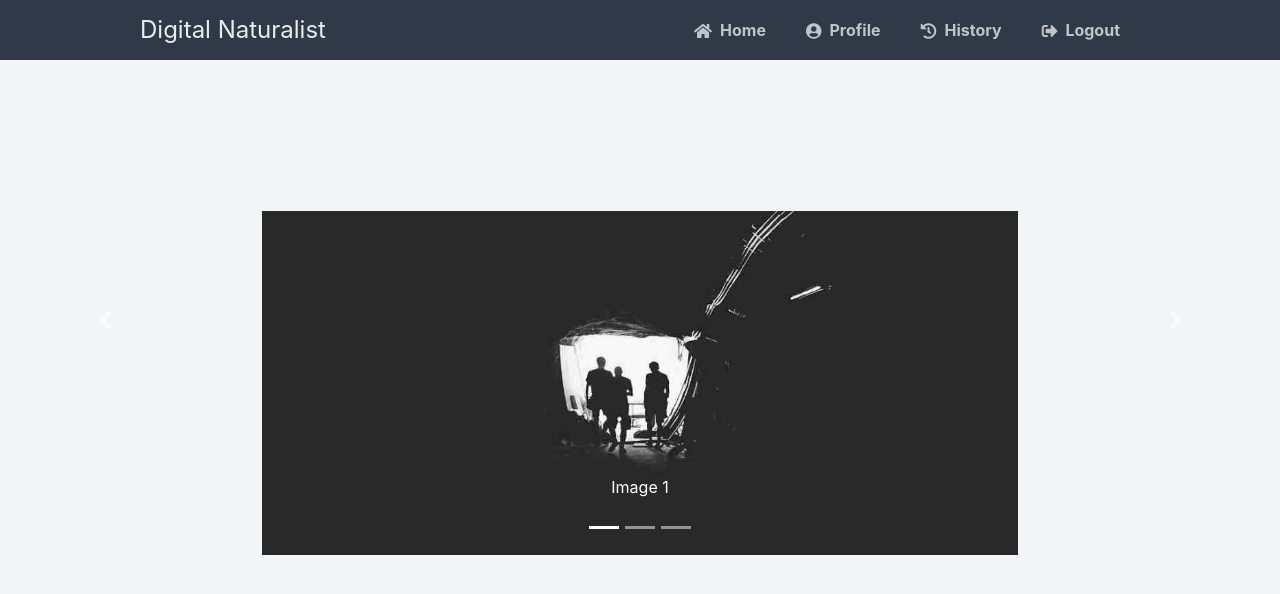
After one commit to 21-aditya/IBM-Code, a Flask app: template templates/carousel.html in a window 1280 px wide. The commit adds this page. Shown: the top 594 px of the page. Run offline with Flask 2, Linux system fonts and the light colour scheme; the template is opened without the code that fills it, so the values that code supplies are empty; some libraries are stand-ins or nearby versions.

Commit message:
Code-updated

```diff
--- /dev/null
+++ b/app.py
@@ -0,0 +1,45 @@
+from flask import Flask, render_template, request, redirect, url_for, session
+#from flask_mysqldb import MySQL
+import base64
+from PIL import Image
+import io
+
+app = Flask(__name__)
+app.secret_key = 'hello'
+
+app.config['MYSQL_HOST'] = 'localhost'
+app.config['MYSQL_USER'] = 'root'
+app.config['MYSQL_PASSWORD'] = 'Vasu$0308'
+app.config['MYSQL_DB'] = 'ibm'
+
+
+#mysql = MySQL(app) #SETTING MYSQL CONNECTION
+
+@app.route('/')
+def index():
+
+    #---------INSERTING AN IMAGE-----------
+    '''
+    cursor = mysql.connection.cursor()
+    file = open('static/apple_colour.jpg','rb').read()
+    file = base64.b64encode(file) # We must encode the file to get base64 string
+    cursor.execute('INSERT INTO IMAGETABLE (IMAGE) VALUES (%s)', (file,))
+    mysql.connection.commit()
+    '''
+    #----------SELECTING AN IMAGE----------
+    '''
+    cursor = mysql.connection.cursor()
+    cursor.execute('SELECT IMAGE FROM IMAGETABLE WHERE ID = 1 ')
+    data = cursor.fetchall()
+    # The returned data will be a list of lists
+    image = data[0][0]
+    # Decode the string
+    binary_data = base64.b64decode(image)
+    image = Image.open(io.BytesIO(binary_data))
+    '''
+    return render_template('image.html')
+
+    #image.show()
+
+if __name__ ==  "__main__":
+    app.run(debug=True)
--- /dev/null
+++ b/imagetable.sql
@@ -0,0 +1,6 @@
+CREATE TABLE IF NOT EXISTS imagetable (
+    id int(11) NOT NULL AUTO_INCREMENT PRIMARY KEY,
+    photo blob NOT NULL,
+    pred VARCHAR(50),
+    date_entry TIMESTAMP DEFAULT CURRENT_TIMESTAMP
+) ENGINE=InnoDB DEFAULT CHARSET=utf8;
--- /dev/null
+++ b/templates/carousel.html
@@ -0,0 +1,77 @@
+<!DOCTYPE html>
+<html lang="en">
+<head>
+  <title>History</title>
+  <meta charset="utf-8">
+  <meta name="viewport" content="width=device-width, initial-scale=1">
+  <link rel="stylesheet" href="https://cdn.jsdelivr.net/npm/bootstrap@4.6.1/dist/css/bootstrap.min.css">
+  <script src="https://cdn.jsdelivr.net/npm/jquery@3.6.0/dist/jquery.slim.min.js"></script>
+  <script src="https://cdn.jsdelivr.net/npm/popper.js@1.16.1/dist/umd/popper.min.js"></script>
+  <script src="https://cdn.jsdelivr.net/npm/bootstrap@4.6.1/dist/js/bootstrap.bundle.min.js"></script>
+  <link rel="stylesheet" href="{{ url_for('static', filename='style.css') }}">
+  <link rel="stylesheet" href="https://use.fontawesome.com/releases/v5.7.1/css/all.css">
+  <style>
+  /* Make the image fully responsive */
+  .carousel-inner img {
+    margin-top: 10%;
+    margin-left: 20%;
+    width: 60%;
+    height: 60%;
+  }
+
+  </style>
+</head>
+<body class="loggedin">
+  <nav class="navtop">
+    <div>
+      <h1>Digital Naturalist</h1>
+      <a href="{{ url_for('home') }}"><i class="fas fa-home"></i>Home</a>
+      <a href="{{ url_for('profile') }}"><i class="fas fa-user-circle"></i>Profile</a>
+      <a href="{{ url_for('history') }}"><i class="fa fa-history"></i>History</a>
+      <a href="{{ url_for('logout') }}"><i class="fas fa-sign-out-alt"></i>Logout</a>
+    </div>
+  </nav>
+
+<div style="padding-top: 25px; padding-left: 10px; padding-right: 10px;">
+<div id="demo" class="carousel slide" data-ride="carousel">
+  <!-- Indicators -->
+  <ul class="carousel-indicators">
+    <li data-target="#demo" data-slide-to="0" class="active"></li>
+    <li data-target="#demo" data-slide-to="1"></li>
+    <li data-target="#demo" data-slide-to="2"></li>
+  </ul>
+
+  <!-- The slideshow -->
+  <div class="carousel-inner">
+    <div class="carousel-item active">
+      <img src="static/la.jpg" alt="LA">
+      <div class="carousel-caption">
+        <p>Image 1</p>
+      </div>
+    </div>
+    <div class="carousel-item">
+      <img src="static/chicago.jpg" alt="CHICAGO">
+      <div class="carousel-caption">
+        <p>Image 2</p>
+      </div>
+    </div>
+    <div class="carousel-item">
+      <img src="static/ny.jpg" alt="NY">
+      <div class="carousel-caption">
+        <p>Image 3</p>
+      </div>
+    </div>
+  </div>
+
+  <!-- Left and right controls -->
+  <a class="carousel-control-prev" href="#demo" data-slide="prev">
+    <span class="carousel-control-prev-icon" style="color:black"></span>
+  </a>
+  <a class="carousel-control-next" href="#demo" data-slide="next">
+    <span class="carousel-control-next-icon" style="color:black"></span>
+  </a>
+</div>
+</div>
+
+</body>
+</html>
--- a/templates/layout.html
+++ b/templates/layout.html
@@ -14,6 +14,7 @@
             <h1>Digital Naturalist</h1>
             <a href="{{ url_for('home') }}"><i class="fas fa-home"></i>Home</a>
             <a href="{{ url_for('profile') }}"><i class="fas fa-user-circle"></i>Profile</a>
+            <a href="{{ url_for('history') }}"><i class="fa fa-history"></i>History</a>
             <a href="{{ url_for('logout') }}"><i class="fas fa-sign-out-alt"></i>Logout</a>
         </div>
     </nav>
```
Also changed, not shown: main.py (+72 -15 lines), webscraper.py (added, +74 -0 lines), static/chicago.jpg (added), static/la.jpg (added), static/ny.jpg (added), static/uploads/3.jpg (added), static/uploads/4.png (added), static/uploads/6.jpg (added), static/uploads/9.jpg (added), static/uploads/download_1.jpg (added), static/uploads/download_3.jpg (added), 2 other files.
